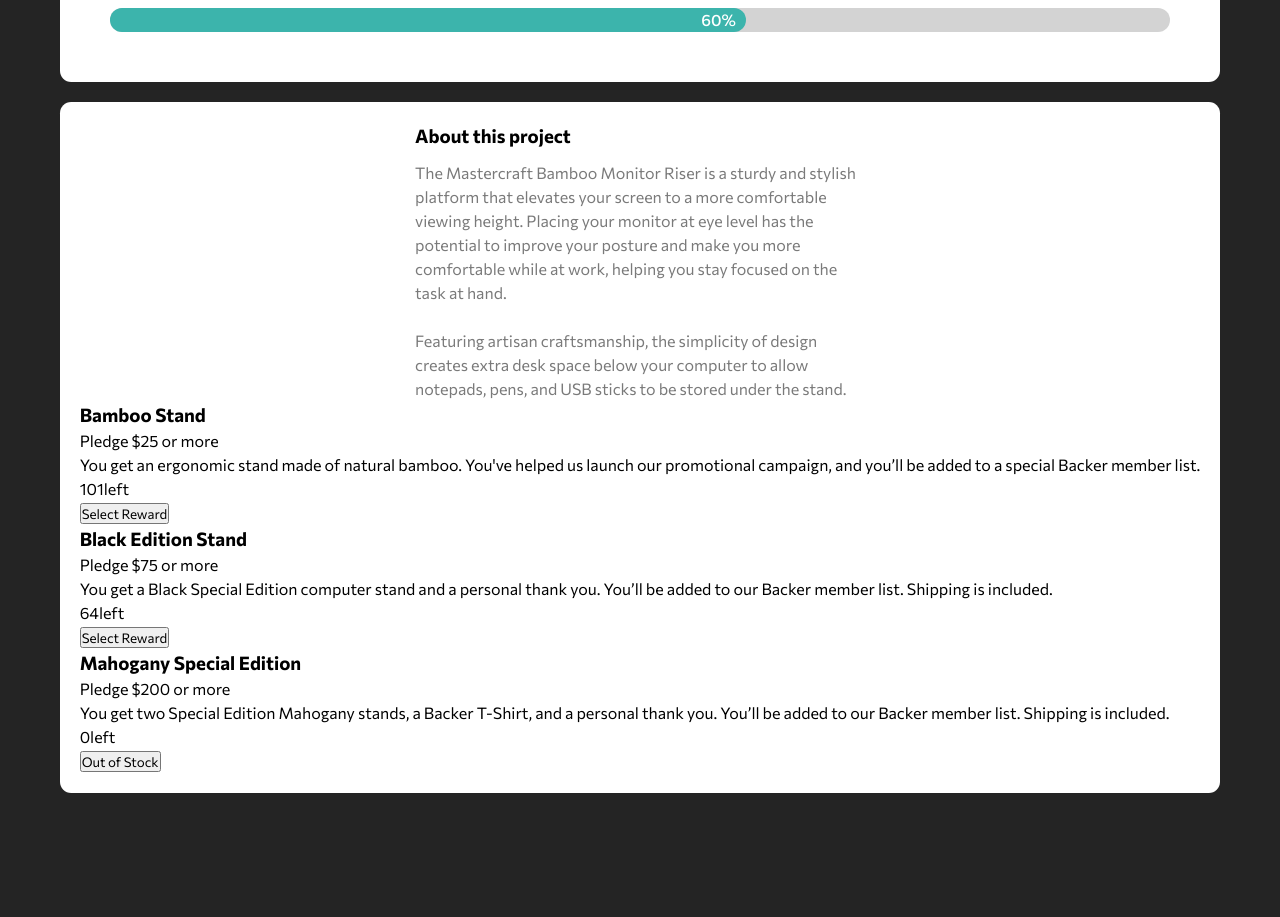
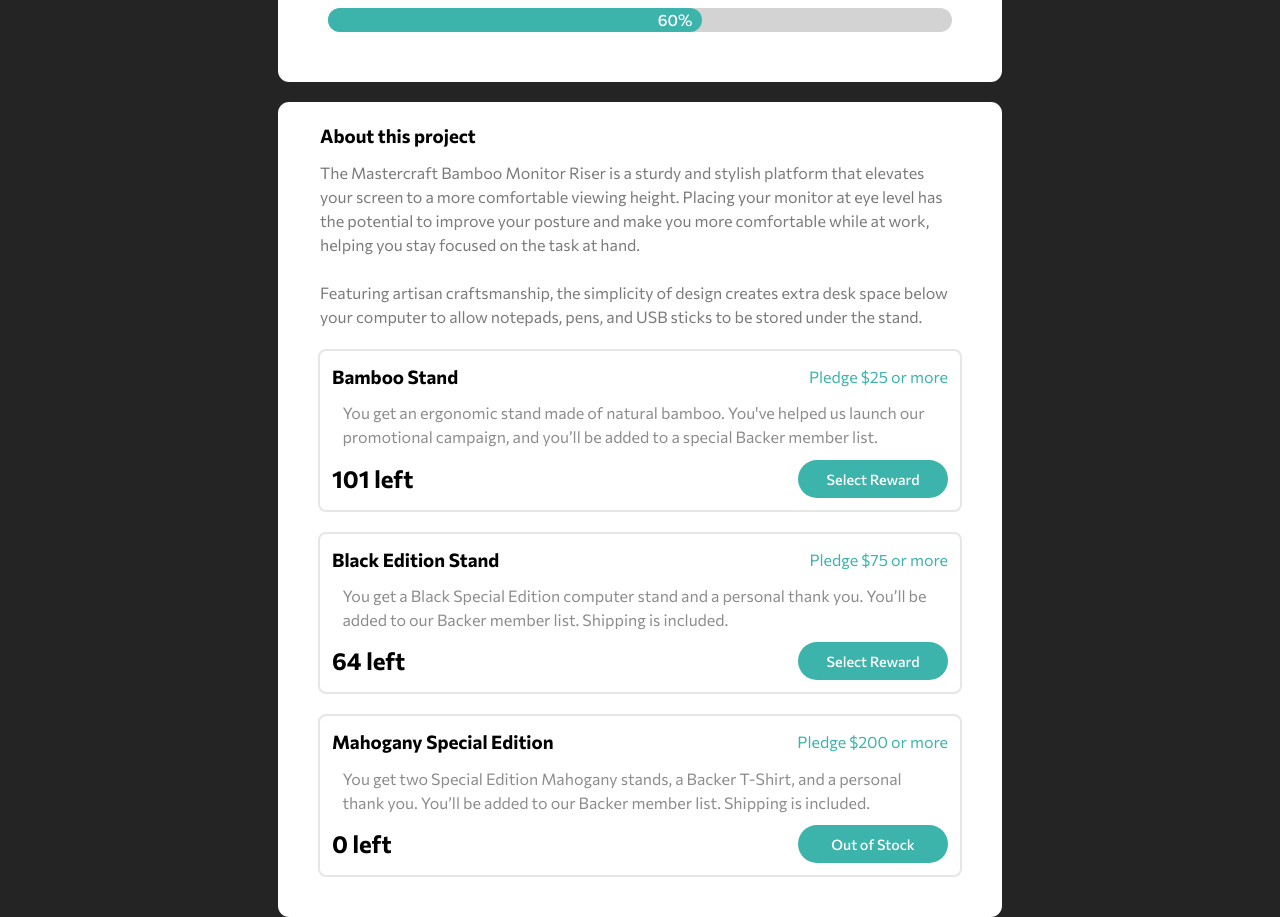
Before and after one commit to angelo5003/crowdfunding, a React (Vite) app: page / in a window 1280 px wide. Shown: the part 803-1720 px from the top of the page. Before the commit the page ends 1596 px from the top, so only its background shows below. Built offline with nearby package versions, Linux system fonts and the light colour scheme.

Commit message:
style: styled the pledgecard cards

```diff
--- a/src/Pages/About/AboutStyle.css
+++ b/src/Pages/About/AboutStyle.css
@@ -10,7 +10,7 @@
   display: flex;
   justify-content: center;
   flex-direction: column;
-  width: 450px;
+  width: 40rem;
   margin: 0 auto;
 }
 
--- a/src/components/PledgeCard/PledgeCard.jsx
+++ b/src/components/PledgeCard/PledgeCard.jsx
@@ -1,4 +1,5 @@
 import "./PledgeCardStyle.css";
+import { PledgeCardPropTypes } from "../../utils/PropTypes";
 
 const PledgeCard = ({ info }) => {
   return (
@@ -6,16 +7,22 @@
       <article className="pledgecard-inner-container">
         <div className="pledgecard-title-container">
           <h3>{info.productTitle}</h3>
-          <p>{info.pledge}</p>
+          <p className="pledgecard-pledge-text">{info.pledge}</p>
         </div>
-        <p>{info.productDescription}</p>
-        <div className="pledgecard-">
-          <p>{info.productsLeft}left</p>
-          <button>{info.productButton}</button>
+        <p className="pledgecard-product-description">
+          {info.productDescription}
+        </p>
+        <div className="pledgecard-overview-container">
+          <p className="pledgecard-pledge-products-left">
+            {info.productsLeft} left
+          </p>
+          <button className="pledgecard-btn">{info.productButton}</button>
         </div>
       </article>
     </div>
   );
 };
 
+PledgeCard.propTypes = PledgeCardPropTypes;
+
 export default PledgeCard;
--- a/src/components/PledgeCard/PledgeCardStyle.css
+++ b/src/components/PledgeCard/PledgeCardStyle.css
@@ -0,0 +1,59 @@
+@media screen and (min-width: 400px) {
+  .pledgecard-outer-container {
+    border: 0.18rem solid hsl(0, 0%, 90%);
+    width: 40rem;
+    margin: 1.25rem;
+    border-radius: 0.5rem;
+  }
+
+  .pledgecard-inner-container {
+    padding: 0.75rem;
+  }
+
+  .pledgecard-title-container {
+    display: flex;
+    justify-content: space-between;
+    align-items: center;
+    /* width: 40rem; */
+  }
+
+  .pledgecard-pledge-text {
+    color: hsl(176, 50%, 47%);
+  }
+
+  .pledgecard-product-description {
+    margin: 0.65rem;
+    color: hsl(0, 0%, 55%);
+  }
+
+  .pledgecard-overview-container {
+    display: flex;
+    justify-content: space-between;
+    /* width: 37.5rem; */
+    align-items: center;
+  }
+
+  .pledgecard-pledge-products-left {
+    font-size: 1.5em;
+    font-weight: 700;
+  }
+}
+
+.pledgecard-btn {
+  padding: 0.62rem;
+  border-radius: 1.25rem;
+  width: 9.37rem;
+  cursor: pointer;
+  color: #ffffffff;
+  font-size: 0.9em;
+  border: none;
+  outline: none;
+  background-color: hsl(176, 50%, 47%);
+  font-weight: 500;
+}
+
+@media screen and (max-width: 399px) {
+  .pledgecard-outer-container {
+    display: none;
+  }
+}
--- /dev/null
+++ b/src/utils/PropTypes.jsx
@@ -0,0 +1,5 @@
+import PropTypes from "prop-types";
+
+export const PledgeCardPropTypes = {
+  info: PropTypes.object.isRequired,
+};
```
